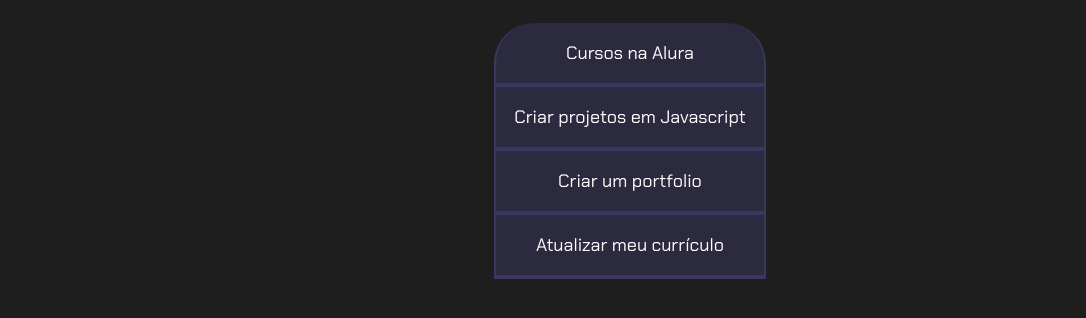
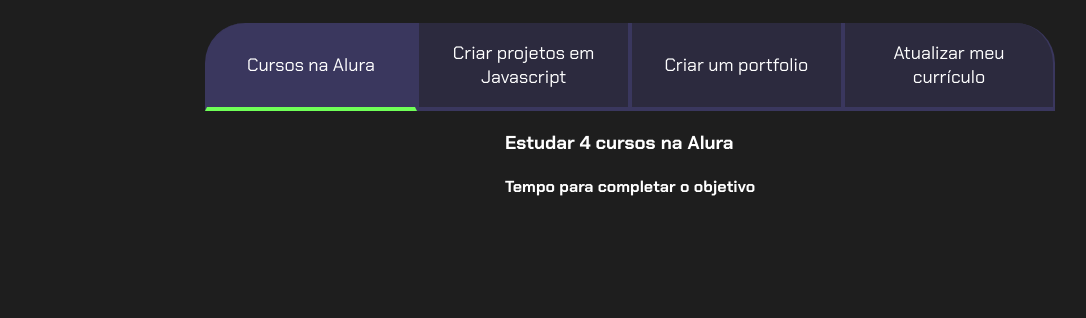
Before and after one commit to JoaoVictorTZ/js-projeto-de-vida, a plain HTML site: page index.html in a window 1280 px wide. Both pictures are taken after a click on the button "Cursos na Alura". Shown: the part 80-398 px from the top of the page, without its empty margins (10-1096 px from the left). Drawn offline with Linux system fonts and the light colour scheme.

Commit message:
27/05/2026 (1)

```diff
--- a/index.html
+++ b/index.html
@@ -12,12 +12,20 @@
     <section class="conteudo-principal">
         <h2 class="titulo-principal">Meus Objetivos do ano<span>_</span></h2>
         <div class="botoes">
-            <button class="botao">Cursos na Alura</button>
+            <button class="botao ativo">Cursos na Alura</button>
             <button class="botao">Criar projetos em Javascript</button>
             <button class="botao">Criar um portfolio</button>
             <button class="botao">Atualizar meu currículo</button>
         </div>
+        <div class="abas-textos">
+            <div class="aba-conteudo">
+                <h3 class="aba-conteudo-titulo-prinecipal">Estudar 4 cursos na Alura</h3>
+                <h4 class="aba-conteudo-titulo-secundario">
+                    Tempo para completar o objetivo
+                </h4>
+            </div>
+        </div>
     </section>
+    <script src="main.js"  ></script>
 </body>
-
 </html>
--- /dev/null
+++ b/main.js
@@ -0,0 +1,11 @@
+const botoes = document.querySelectorAll(".botao");
+const textos = document.querySelectorAll(".aba-conteudo");
+
+for (let i = 0; i < botoes.length; i++) {
+    botoes[i].onclick = function () {
+        for(let j = 0; j < botoes.length; j++) {
+            botoes[j].classList.remove("ativo");
+        }
+        botoes[i].classList.add("ativo");
+    }
+}
--- a/style.css
+++ b/style.css
@@ -59,3 +59,22 @@ body {
 .botoes {
     display: block;
 }
+
+.ativo {
+    background-color: var(--botao-ativo);
+    border-bottom: 4px solid var(--verde);
+}
+
+@media screen and (min-width: 768px) {
+    .botoes {
+        display: flex;
+    }
+
+    .botao:first-child {
+        border-radius: 40px 0 0 0;
+    }
+
+    .botao:last-child {
+        border-radius: 0 40px 0 0;
+    }
+}
```
